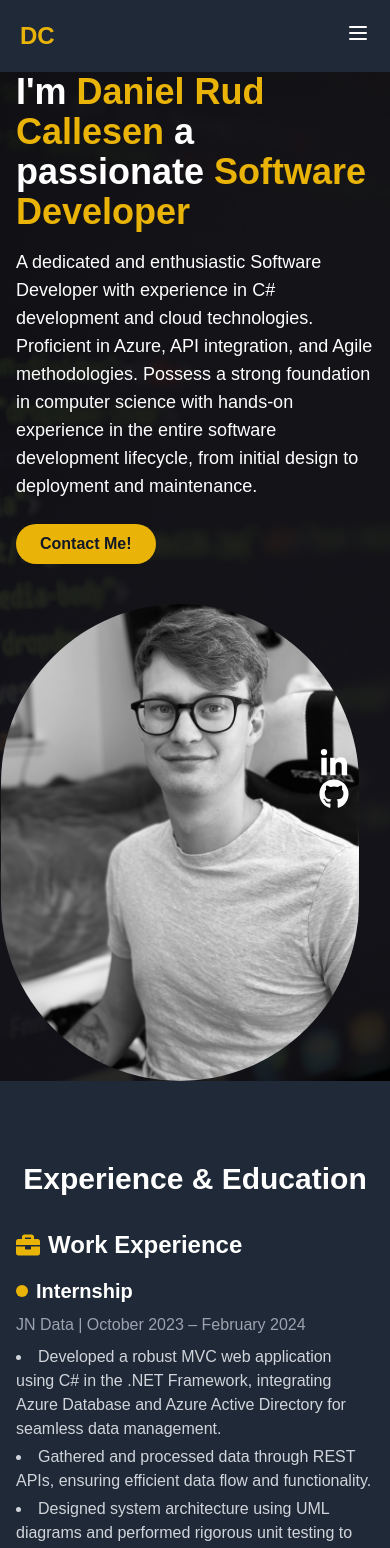
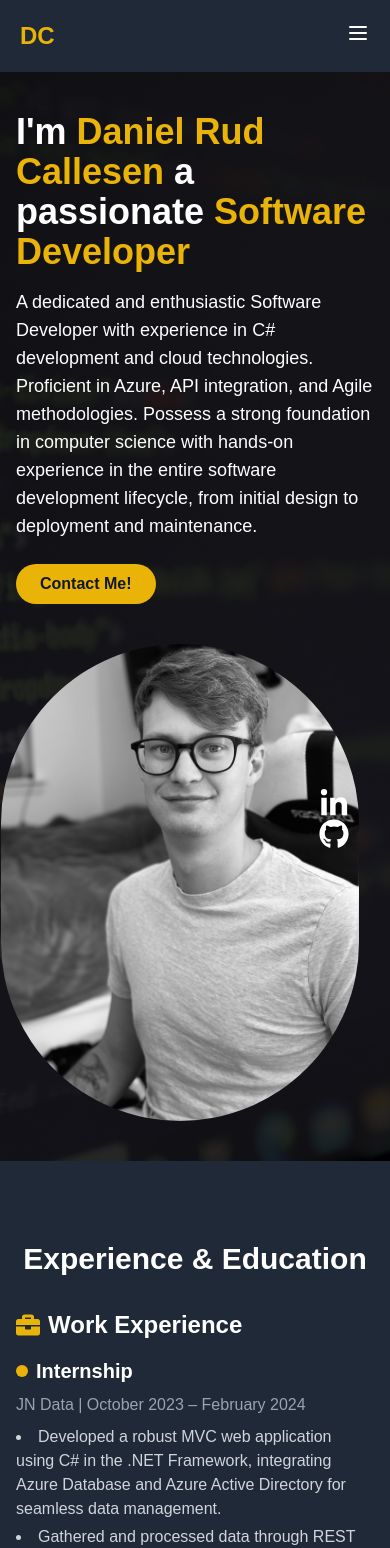
Before and after one commit to Gamalina/portfolio, a Next.js app: page / in a window 390 px wide. Shown: the top 1548 px of the page. Built offline with nearby package versions, Linux system fonts and the light colour scheme.

Commit message:
Updated Hero

```diff
--- a/src/components/Hero.tsx
+++ b/src/components/Hero.tsx
@@ -8,7 +8,7 @@ import { FaLinkedinIn,FaGithub } from 'react-icons/fa'
 
 export default function Hero() {
   return (
-    <section className="relative flex flex-col md:flex-row items-center justify-between min-h-screen bg-gray-900 px-4 md:px-10 overflow-hidden">
+    <section className="relative flex flex-col md:flex-row items-center justify-between min-h-screen bg-gray-900 px-4 md:px-10 overflow-hidden pt-10 md:pt-0">
       {/* Background Image */}
       <Image
         src={backgroundImage}
@@ -37,7 +37,7 @@ export default function Hero() {
         </button>
         </a>
       </div>
-      <div className="md:w-1/2 flex justify-center items-center mt-10 md:mt-0 z-10">
+      <div className="md:w-1/2 flex justify-center items-center mt-10 md:mt-0 z-10 pb-10 md:pt-0">
         <Image
           src={profilePic}
           alt="Daniel Rud Callesen"
```
